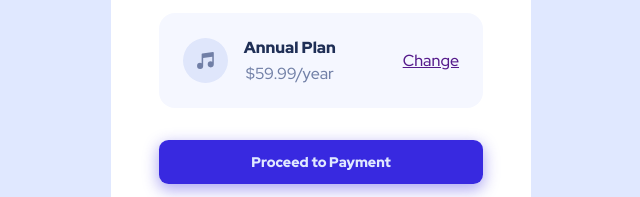
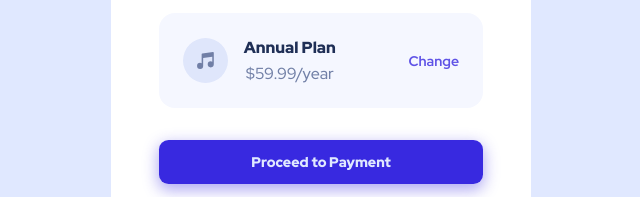
Before and after one commit to ManuGil22/order-summary-component, a plain HTML site: page index.html in a window 1280 px wide. In both pictures the pointer is over the link "Change". Shown: the part 448-645 px from the top of the page, 319-959 px from the left. Drawn offline with Linux system fonts and the light colour scheme.

Commit message:
hover effects added

```diff
--- a/stylesheets/home.css
+++ b/stylesheets/home.css
@@ -75,6 +75,16 @@ body {
     font-weight: 400;
 }
 
+a {
+    font-weight: 700;
+    font-size: 14px;
+}
+
+a:hover {
+    text-decoration: none;
+    color: rgba(56, 40, 224, 0.8);
+}
+
 .btn {
     display: block;
     width: 100%;
@@ -94,8 +104,16 @@ body {
     box-shadow: 0 5px 15px 1px rgba(56, 40, 224, 0.4);
 }
 
+.payment-btn:hover{
+    background-color: rgba(56, 40, 224, 0.8);
+}
+
 .cancel-btn{
     margin-top: 1rem;
     color: hsl(224, 23%, 55%);
     background-color: white;
 }
+
+.cancel-btn:hover {
+    color: black;
+}
```
